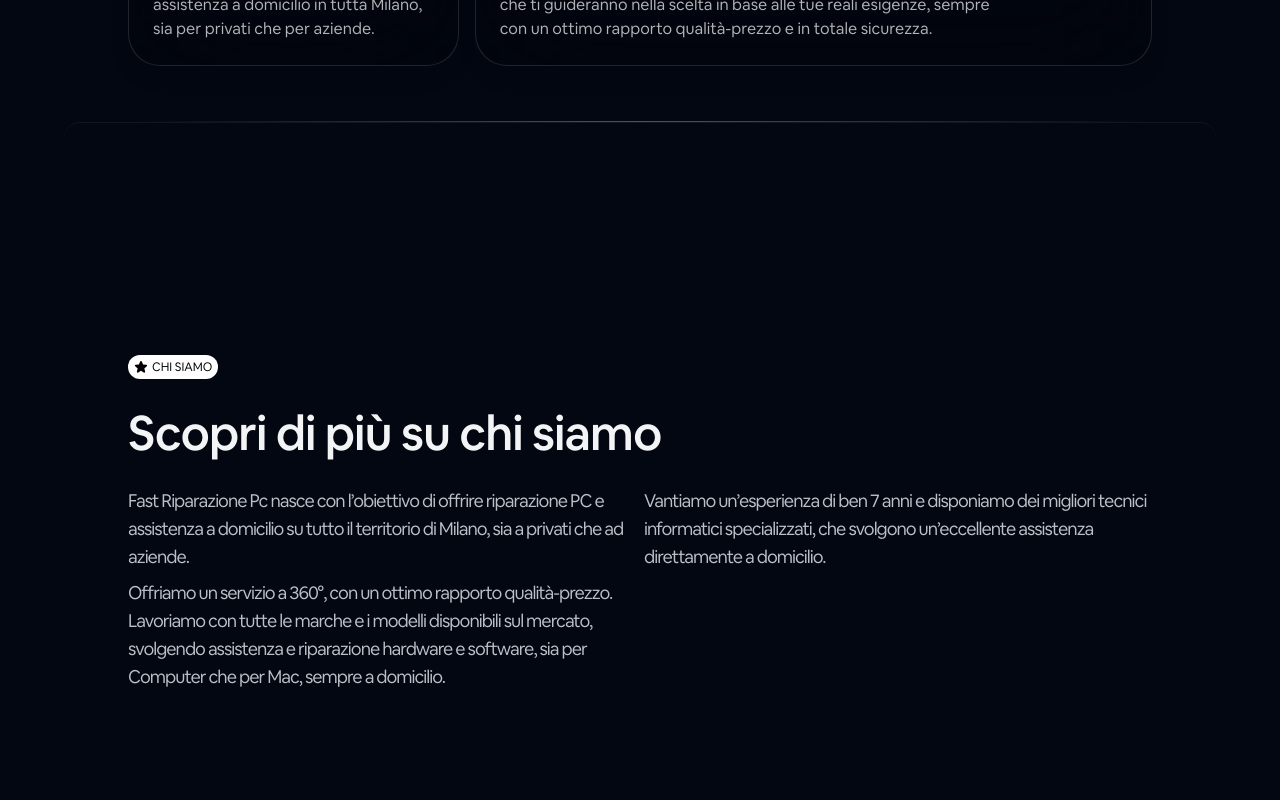
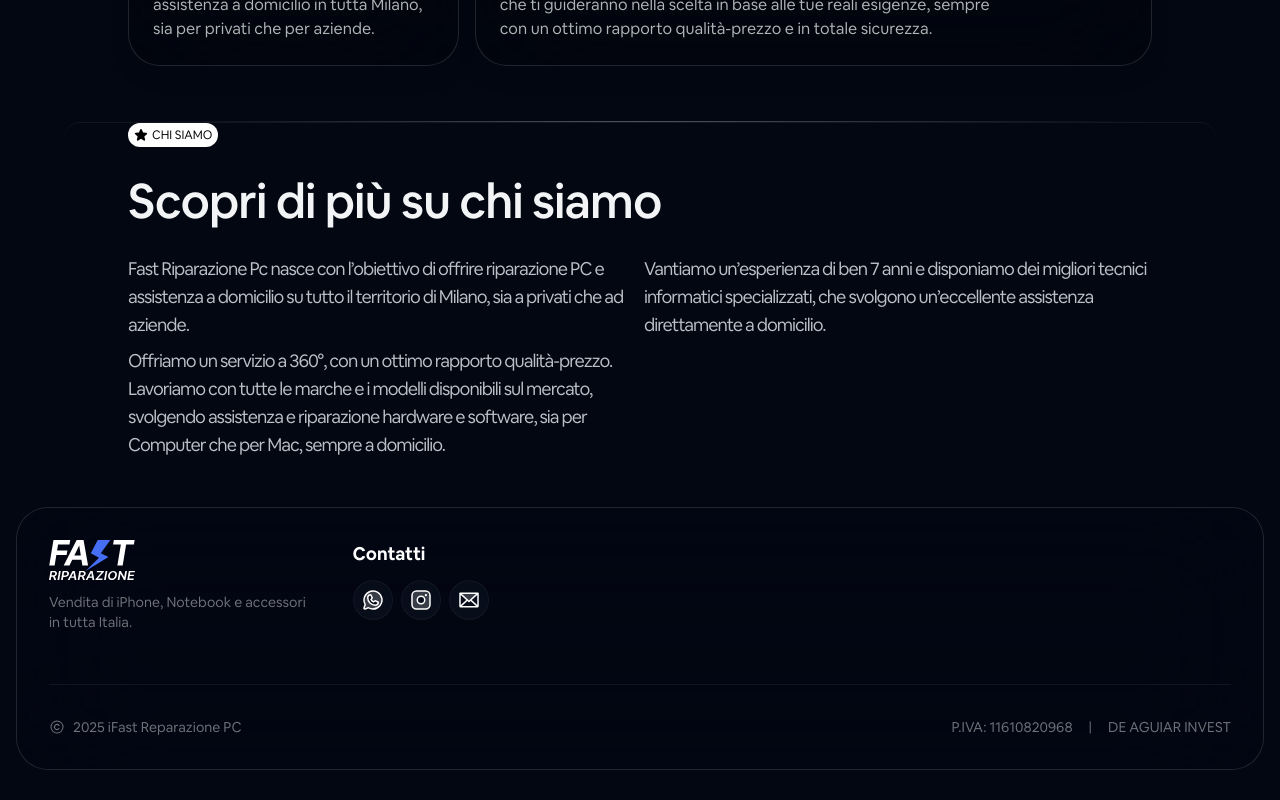
Before and after one commit to PabloNovaes/lp, a React (Vite) app: page / in a window 1280 px wide. Shown: the part 1480-2280 px from the top of the page. Built offline with nearby package versions, Linux system fonts and the light colour scheme.

Commit message:
Update App.tsx

```diff
--- a/src/App.tsx
+++ b/src/App.tsx
@@ -168,7 +168,7 @@
           </div>
         </section>
         <div className="w-full max-w-5xl h-px mx-auto" style={{ backgroundImage: "linear-gradient(90deg,rgba(255,255,255,0) 0%,rgba(255, 255, 255, 0.3) 50%,rgba(255,255,255,0) 100%)" }} />
-        <section id="about" className="h-svh flex items-center mx-auto pt-0 w-[90%] border-t border-ring/10 rounded-2xl">
+        <section id="about" className="py-8 flex items-center mx-auto pt-0 w-[90%] border-t border-ring/10 rounded-2xl">
           <div className="flex flex-col  max-w-5xl gap-8 mx-auto">
             <div className="flex w-fit rounded-full items-center gap-1 p-1 px-1.5 uppercase text-xs bg-preset">
               <Star weight="fill" size={14} /> chi siamo
```
